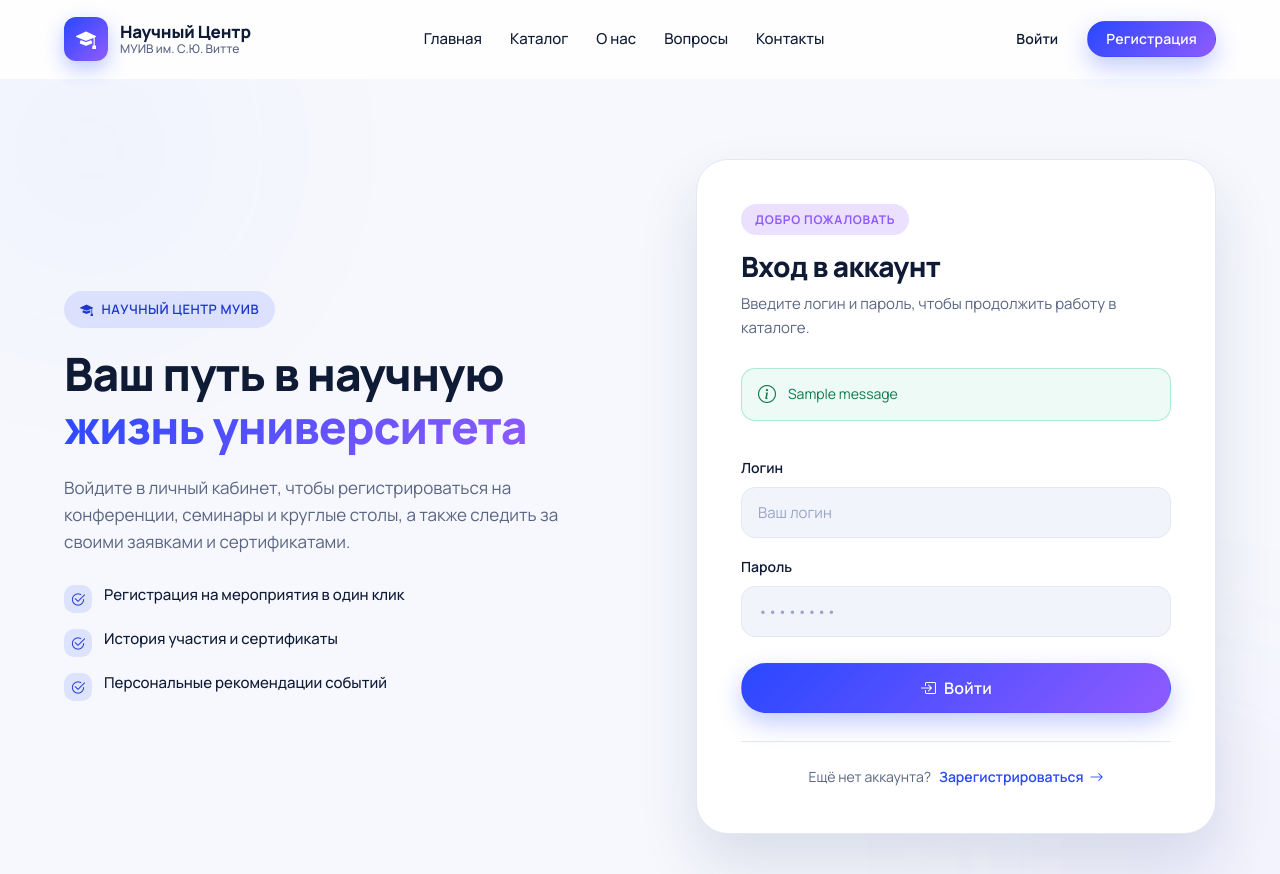
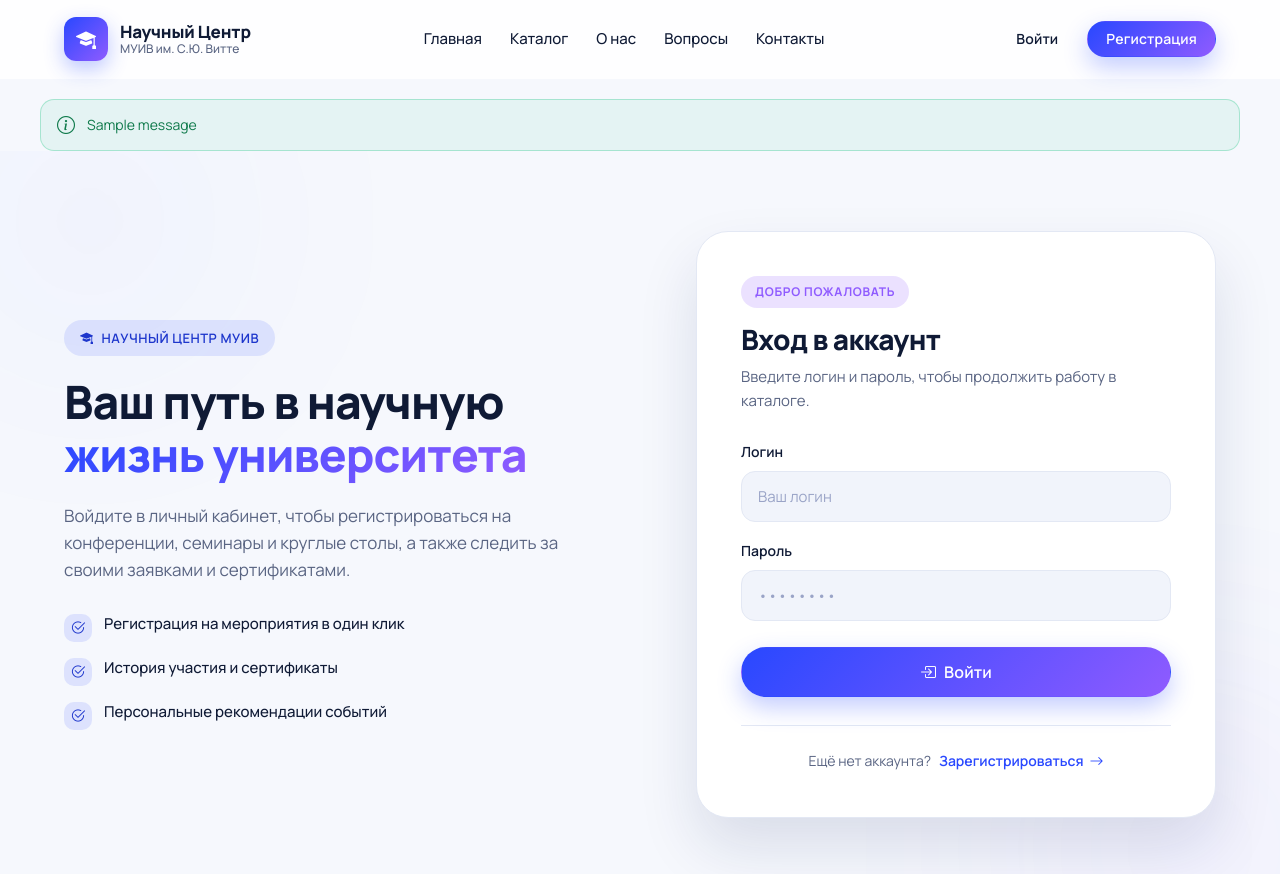
Before and after one commit to seminar1/seminar, a Django app: page /accounts/login/ in a window 1280 px wide. Shown: the top 874 px of the page. Run offline with Django 5.2, Linux system fonts and the light colour scheme; tables that the repository leaves empty hold one stand-in row (values such as "Sample post"); one stand-in notice (Sample message) is shown.

Commit message:
Fixed UI issues

```diff
--- a/static/css/admin.css
+++ b/static/css/admin.css
@@ -220,8 +220,7 @@
 
 .admin-table__email {
     color: var(--color-text-muted);
-    font-family: 'JetBrains Mono', 'Courier New', monospace;
-    font-size: 13px;
+    font-size: 14px;
 }
 
 .admin-table__date {
--- a/static/css/auth.css
+++ b/static/css/auth.css
@@ -165,51 +165,6 @@
 }
 
 
-.auth-messages {
-    display: flex;
-    flex-direction: column;
-    gap: 10px;
-    margin-bottom: 20px;
-}
-
-.auth-alert {
-    display: flex;
-    align-items: flex-start;
-    gap: 12px;
-    padding: 14px 16px;
-    border-radius: var(--radius-md);
-    background: var(--color-surface-alt);
-    color: var(--color-text);
-    font-size: 14px;
-    border: 1px solid var(--color-border);
-    margin-bottom: 16px;
-}
-
-.auth-alert i {
-    font-size: 18px;
-    line-height: 1;
-    margin-top: 2px;
-}
-
-.auth-alert--success {
-    background: rgba(25, 195, 125, 0.08);
-    border-color: rgba(25, 195, 125, 0.3);
-    color: #0f7a4b;
-}
-
-.auth-alert--error {
-    background: rgba(255, 68, 92, 0.08);
-    border-color: rgba(255, 68, 92, 0.3);
-    color: #c3223a;
-}
-
-.auth-alert--info {
-    background: var(--color-primary-soft);
-    border-color: rgba(41, 72, 255, 0.22);
-    color: var(--color-primary-dark);
-}
-
-
 .auth-form {
     display: flex;
     flex-direction: column;
--- a/static/css/base.css
+++ b/static/css/base.css
@@ -308,6 +308,62 @@ ul {
 .site-header__burger.is-open span:nth-child(3) {
     transform: translateY(-7px) rotate(-45deg);
 }
+
+.site-messages {
+    position: relative;
+    z-index: 40;
+}
+
+.site-messages__inner {
+    display: flex;
+    flex-direction: column;
+    gap: 10px;
+    padding: 20px 0 0;
+}
+
+.auth-alert {
+    display: flex;
+    align-items: flex-start;
+    gap: 12px;
+    padding: 14px 16px;
+    border-radius: var(--radius-md);
+    background: var(--color-surface-alt);
+    color: var(--color-text);
+    font-size: 14px;
+    border: 1px solid var(--color-border);
+}
+
+.auth-alert i {
+    font-size: 18px;
+    line-height: 1;
+    margin-top: 2px;
+}
+
+.auth-alert--success {
+    background: rgba(25, 195, 125, 0.08);
+    border-color: rgba(25, 195, 125, 0.3);
+    color: #0f7a4b;
+}
+
+.auth-alert--error {
+    background: rgba(255, 68, 92, 0.08);
+    border-color: rgba(255, 68, 92, 0.3);
+    color: #c3223a;
+}
+
+.auth-alert--info,
+.auth-alert--debug {
+    background: var(--color-primary-soft);
+    border-color: rgba(41, 72, 255, 0.22);
+    color: var(--color-primary-dark);
+}
+
+.auth-alert--warning {
+    background: rgba(255, 176, 32, 0.1);
+    border-color: rgba(255, 176, 32, 0.35);
+    color: #9a6510;
+}
+
 
 .user-menu {
     position: relative;
--- a/templates/base.html
+++ b/templates/base.html
@@ -89,6 +89,19 @@
         </div>
     </header>
 
+    {% if messages %}
+        <div class="site-messages">
+            <div class="container site-messages__inner">
+                {% for message in messages %}
+                    <div class="auth-alert auth-alert--{{ message.tags|default:'info' }}">
+                        <i class="bi bi-info-circle"></i>
+                        <span>{{ message }}</span>
+                    </div>
+                {% endfor %}
+            </div>
+        </div>
+    {% endif %}
+
     <main>
         {% block content %}{% endblock %}
     </main>
--- a/templates/users/login.html
+++ b/templates/users/login.html
@@ -45,17 +45,6 @@
                     Введите логин и пароль, чтобы продолжить работу в каталоге.
                 </p>
             </header>
-
-            {% if messages %}
-                <div class="auth-messages">
-                    {% for message in messages %}
-                        <div class="auth-alert auth-alert--{{ message.tags|default:'info' }}">
-                            <i class="bi bi-info-circle"></i>
-                            <span>{{ message }}</span>
-                        </div>
-                    {% endfor %}
-                </div>
-            {% endif %}
 
             {% if form.non_field_errors %}
                 <div class="auth-alert auth-alert--error">
--- a/users/views.py
+++ b/users/views.py
@@ -36,10 +36,6 @@ class RegisterView(CreateView):
         """Сохраняет пользователя и сразу же авторизует его."""
         response = super().form_valid(form)
         login(self.request, self.object)
-        messages.success(
-            self.request,
-            f'Добро пожаловать, {self.object.get_full_name() or self.object.username}!',
-        )
         return response
 
 
@@ -55,16 +51,6 @@ class UserLoginView(LoginView):
         next_url = self.get_redirect_url()
         return next_url or reverse_lazy('catalog:landing')
 
-    def form_valid(self, form):
-        """Добавляет приветственное сообщение после успешного входа."""
-        response = super().form_valid(form)
-        user = form.get_user()
-        messages.success(
-            self.request,
-            f'С возвращением, {user.get_full_name() or user.username}!',
-        )
-        return response
-
 
 class LogoutView(View):
     """Выход пользователя из сеанса."""
@@ -72,7 +58,6 @@ class LogoutView(View):
     def post(self, request, *args, **kwargs):
         """Завершает сессию и возвращает на главную страницу."""
         logout(request)
-        messages.info(request, 'Вы вышли из аккаунта.')
         return redirect('catalog:landing')
 
     def get(self, request, *args, **kwargs):
```
Also changed, not shown: templates/users/admin/users.html (+0 -11 lines).
